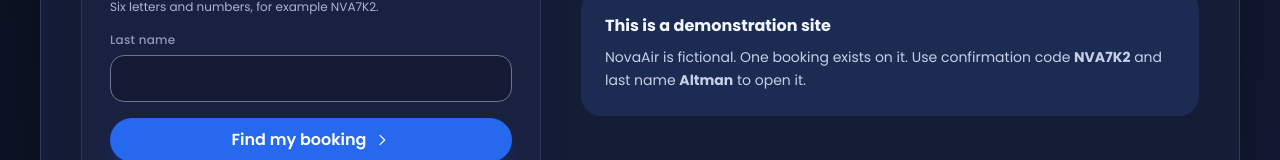
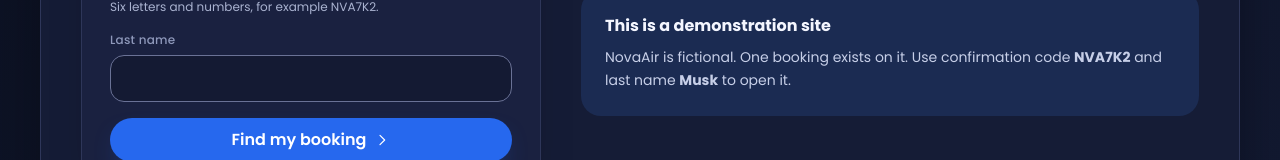
Before and after one commit to AadiDahake/novaair, a Next.js app: page /my-booking in a window 1280 px wide. Shown: the part 437-597 px from the top of the page. Built offline with nearby package versions, Linux system fonts and the light colour scheme; no server answers.

Commit message:
fix(my-booking): read the demo code and last name from the domain
The panel printed the confirmation code and the last name as literals, so a
rename of the party left the page telling a customer the wrong name. It now
reads RESERVATION_CODE and DEMO_LAST_NAME.

```diff
--- a/app/my-booking/page.tsx
+++ b/app/my-booking/page.tsx
@@ -2,6 +2,8 @@ import type { Metadata } from 'next'
 import Link from 'next/link'
 import { FindBookingForm } from '../../components/booking/FindBookingForm'
 import { CabinIllustration } from '../../components/ui/PlaneIllustration'
+import { RESERVATION_CODE } from '../../lib/seats/constants'
+import { DEMO_LAST_NAME } from '../../lib/seats/demo-data'
 
 export const metadata: Metadata = { title: 'My Booking' }
 
@@ -41,8 +43,8 @@ export default function MyBookingPage() {
           </h2>
           <p className="mt-2 text-sm leading-relaxed text-ink-soft">
             NovaAir is fictional. One booking exists on it. Use confirmation code{' '}
-            <strong className="font-bold">NVA7K2</strong> and last name{' '}
-            <strong className="font-bold">Altman</strong> to open it.
+            <strong className="font-bold">{RESERVATION_CODE}</strong> and last name{' '}
+            <strong className="font-bold">{DEMO_LAST_NAME}</strong> to open it.
           </p>
         </section>
       </div>
```
